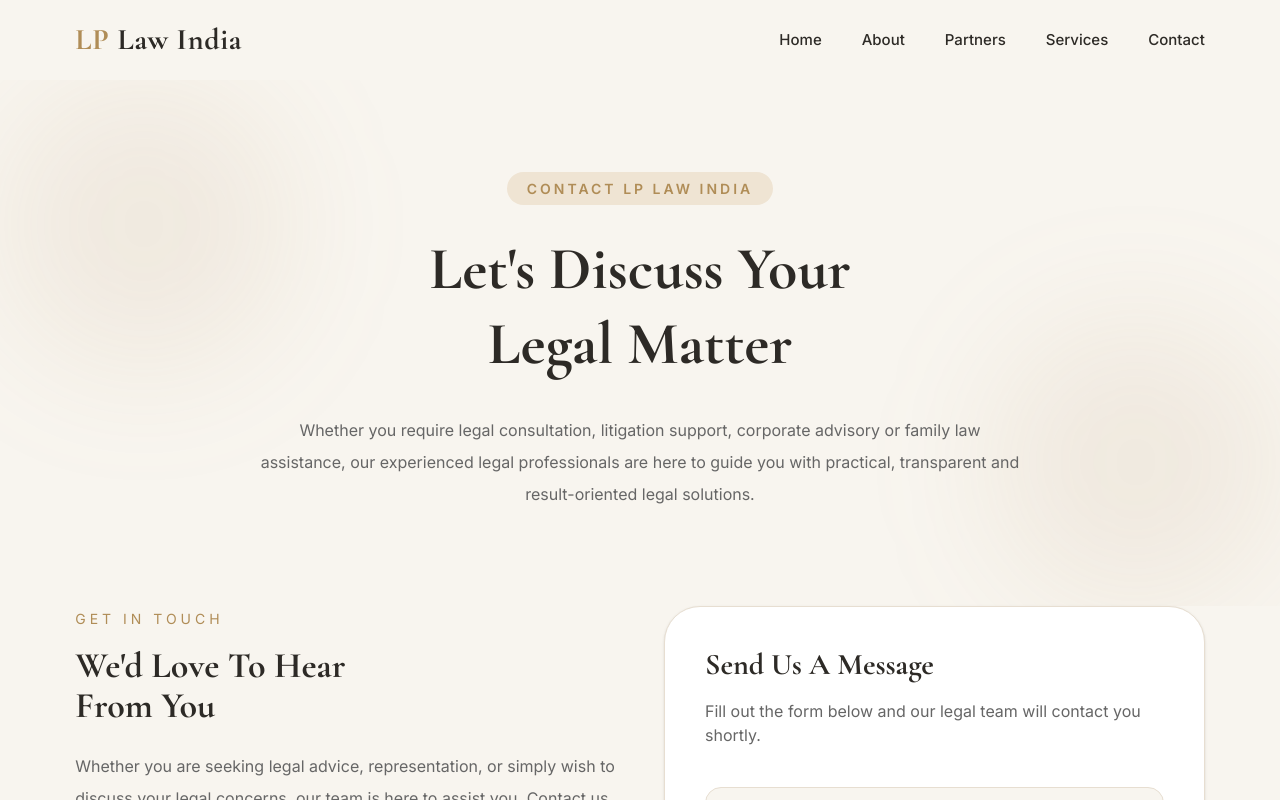
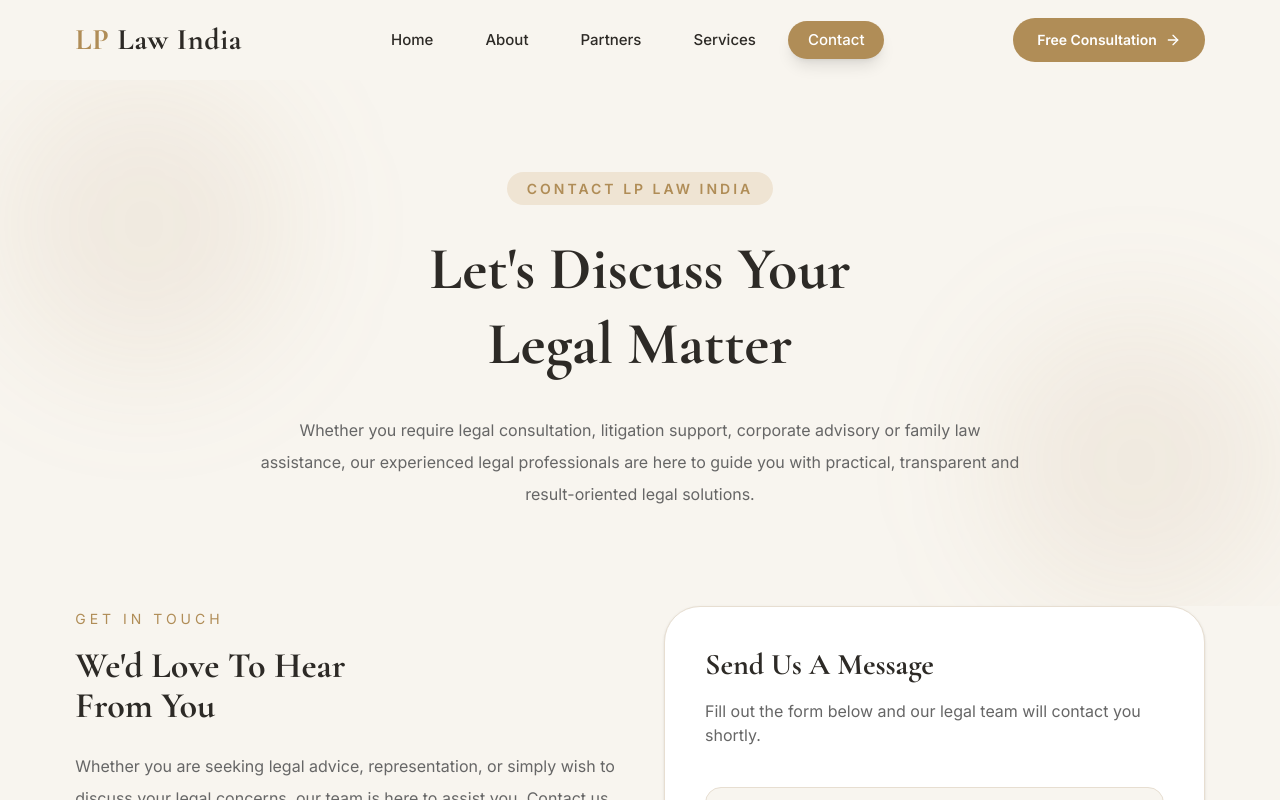
Before and after one commit to nitishbainslaa/lp-law-india, a Next.js app: page /contact in a window 1280 px wide. Shown: the top 800 px of the page. Built offline with nearby package versions, Linux system fonts and the light colour scheme.

Commit message:
Update Navbar.tsx

```diff
--- a/src/components/Navbar.tsx
+++ b/src/components/Navbar.tsx
@@ -1,8 +1,9 @@
 "use client";
 
 import Link from "next/link";
-import { Menu, X } from "lucide-react";
+import { Menu, X, ArrowRight } from "lucide-react";
 import { useEffect, useState } from "react";
+import { usePathname } from "next/navigation";
 
 const menuItems = [
   {
@@ -15,7 +16,7 @@ const menuItems = [
   },
   {
     name: "Partners",
-    href: "#partners",
+    href: "/partners",
   },
   {
     name: "Services",
@@ -28,81 +29,190 @@ const menuItems = [
 ];
 
 export default function Navbar() {
+
+  const pathname = usePathname();
+
   const [mobileMenu, setMobileMenu] = useState(false);
+
   const [scrolled, setScrolled] = useState(false);
 
   useEffect(() => {
+
     const handleScroll = () => {
-      setScrolled(window.scrollY > 30);
+
+      setScrolled(window.scrollY > 20);
+
     };
 
     window.addEventListener("scroll", handleScroll);
 
     return () => window.removeEventListener("scroll", handleScroll);
+
   }, []);
 
   return (
+
     <header
-      className={`sticky top-0 z-50 transition-all duration-300 ${
+      className={`sticky top-0 z-50 transition-all duration-500 ${
         scrolled
-          ? "bg-[#FFFDF9]/95 backdrop-blur-lg shadow-md"
+          ? "bg-white/90 backdrop-blur-xl shadow-lg"
           : "bg-[#F8F5EF]"
       }`}
     >
+
       <div className="container mx-auto flex h-20 items-center justify-between px-6">
 
         {/* Logo */}
 
-        <Link href="/" className="select-none">
-          <h1 className="text-3xl font-bold tracking-wide text-[#2D2A26]">
-            <span className="text-[#B08D57]">LP</span> Law India
+        <Link href="/" className="group">
+
+          <h1 className="text-3xl font-bold tracking-wide text-[#2D2A26] transition">
+
+            <span className="text-[#B08D57]">
+              LP
+            </span>{" "}
+
+            Law India
+
           </h1>
+
         </Link>
 
-        {/* Desktop Menu */}
+        {/* Desktop */}
 
-        <nav className="hidden md:flex items-center gap-10">
-          {menuItems.map((item) => (
+        <nav className="hidden items-center gap-3 lg:flex">
+
+          {menuItems.map((item) => {
+
+            const active = pathname === item.href;
+
+            return (
+
               <Link
                 key={item.name}
                 href={item.href}
-              className="relative text-[15px] font-medium text-[#2D2A26] transition hover:text-[#B08D57]"
+                className={`relative rounded-full px-5 py-2 text-[15px] font-medium transition-all duration-300
+
+                ${
+                  active
+                    ? "bg-[#B08D57] text-white shadow-lg"
+                    : "text-[#2D2A26] hover:bg-[#EFE4D3] hover:text-[#B08D57]"
+                }
+
+                `}
               >
+
                 {item.name}
 
-              <span className="absolute -bottom-2 left-0 h-[2px] w-0 bg-[#B08D57] transition-all duration-300 hover:w-full"></span>
               </Link>
-          ))}
+
+            );
+
+          })}
+
         </nav>
+
+        {/* CTA */}
+
+        <div className="hidden lg:flex items-center gap-4">
+
+          <Link
+            href="/contact"
+            className="group inline-flex items-center gap-2 rounded-full bg-[#B08D57] px-6 py-3 text-sm font-semibold text-white transition-all duration-300 hover:bg-[#9A7848]"
+          >
+
+            Free Consultation
+
+            <ArrowRight
+              size={16}
+              className="transition group-hover:translate-x-1"
+            />
+
+          </Link>
+
+        </div>
 
         {/* Mobile Button */}
 
         <button
           onClick={() => setMobileMenu(!mobileMenu)}
-          className="md:hidden text-[#2D2A26]"
+          className="lg:hidden text-[#2D2A26]"
         >
-          {mobileMenu ? <X size={28} /> : <Menu size={28} />}
+
+          {mobileMenu ? (
+
+            <X size={28} />
+
+          ) : (
+
+            <Menu size={28} />
+
+          )}
+
         </button>
+
       </div>
 
             {/* Mobile Menu */}
 
       {mobileMenu && (
-        <div className="border-t border-[#E7DED1] bg-[#FFFDF9] md:hidden">
-          <div className="flex flex-col px-6 py-5">
-            {menuItems.map((item) => (
+        <div className="border-t border-[#E7DED1] bg-[#FFFDF9] shadow-xl lg:hidden">
+
+          <div className="container mx-auto px-6 py-6">
+
+            <div className="flex flex-col gap-2">
+
+              {menuItems.map((item) => {
+
+                const active = pathname === item.href;
+
+                return (
+
                   <Link
                     key={item.name}
                     href={item.href}
                     onClick={() => setMobileMenu(false)}
-                className="border-b border-[#E7DED1] py-4 text-[#2D2A26] transition hover:text-[#B08D57]"
+                    className={`rounded-xl px-5 py-4 text-base font-medium transition-all duration-300
+
+                    ${
+                      active
+                        ? "bg-[#B08D57] text-white shadow-lg"
+                        : "text-[#2D2A26] hover:bg-[#EFE4D3] hover:text-[#B08D57]"
+                    }
+
+                    `}
                   >
+
                     {item.name}
+
                   </Link>
-            ))}
+
+                );
+
+              })}
+
+              <Link
+                href="/contact"
+                onClick={() => setMobileMenu(false)}
+                className="mt-4 inline-flex items-center justify-center gap-2 rounded-full bg-[#B08D57] px-6 py-4 text-white font-semibold transition hover:bg-[#9A7848]"
+              >
+                Free Consultation
+
+                <ArrowRight
+                  size={18}
+                  className="transition-transform duration-300 group-hover:translate-x-1"
+                />
+              </Link>
+
             </div>
+
+          </div>
+
         </div>
       )}
+
     </header>
+
   );
+
 }
```
Lines whose indentation alone changed are shown as unchanged.
